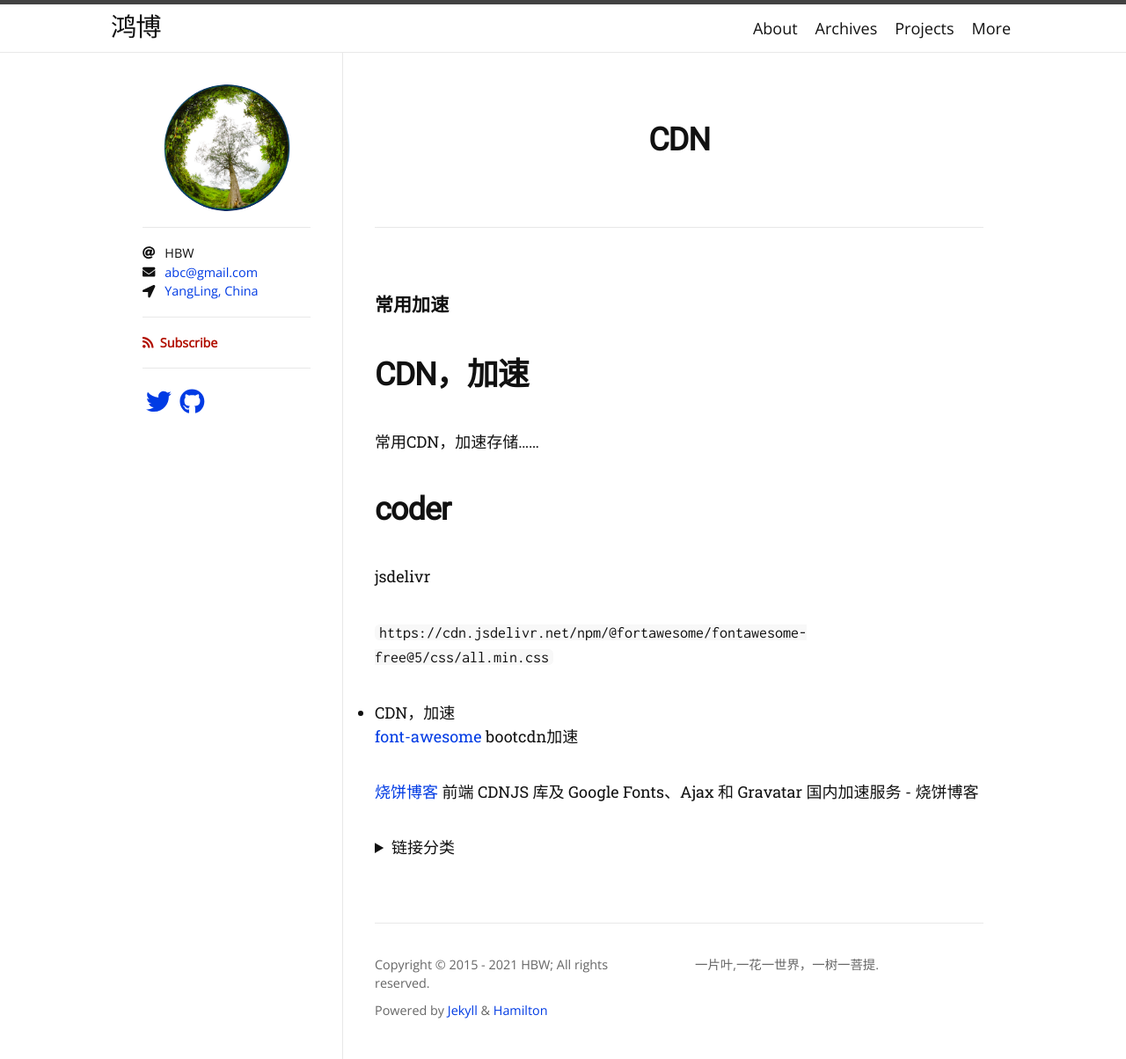
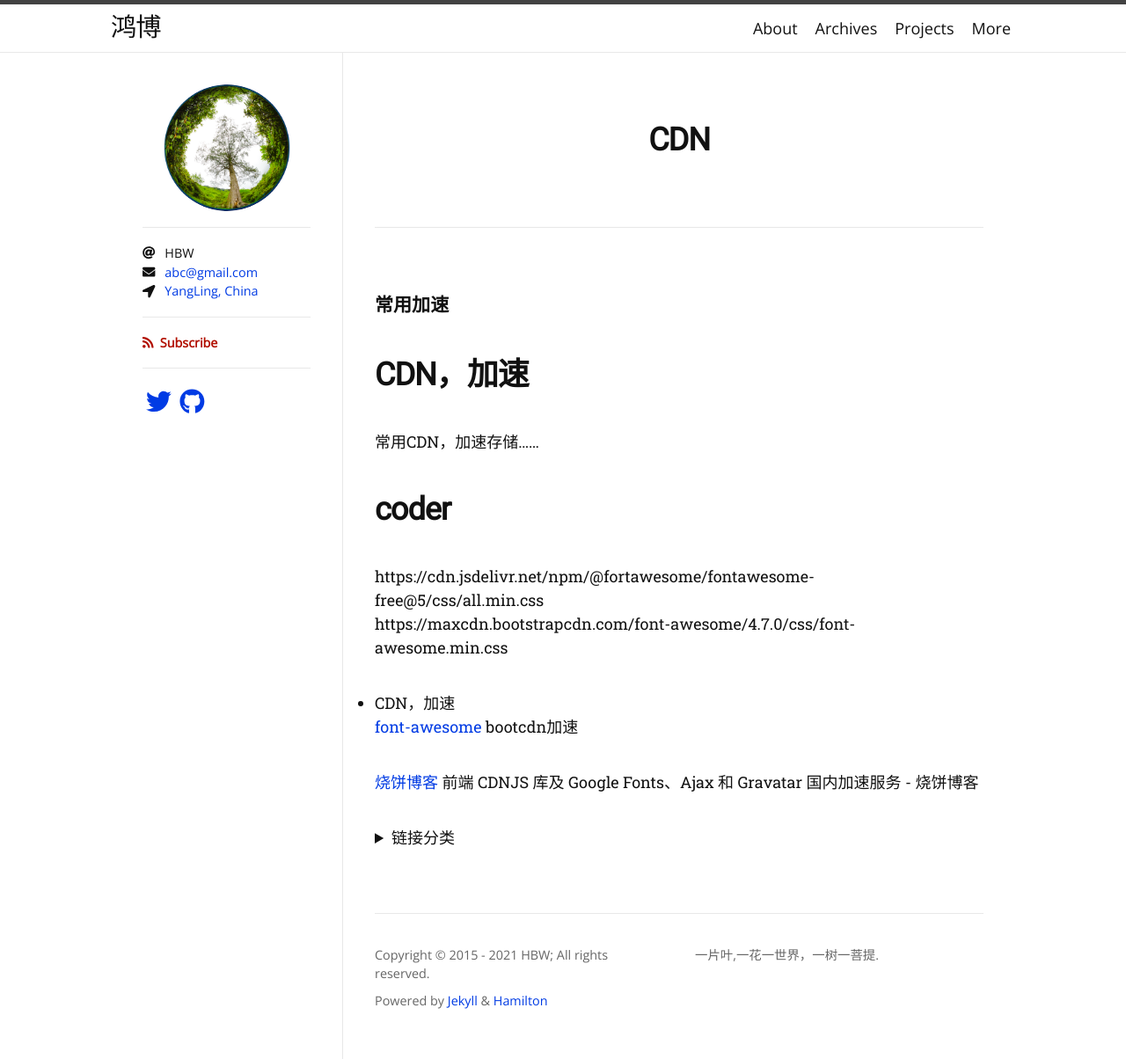
Before and after one commit to YiPianYe/hamilton, a Jekyll site: the page built from cdn.md, in a window 1280 px wide. Shown: the whole page at 88% size. Built offline with Jekyll 4.4.1, drawn with Linux system fonts in a browser that asks for light colours; some web fonts are replaced.

Commit message:
Update cdn.md

```diff
--- a/cdn.md
+++ b/cdn.md
@@ -13,11 +13,9 @@ permalink: /cdn/
 
 # coder
 
-jsdelivr
 
-`https://cdn.jsdelivr.net/npm/@fortawesome/fontawesome-free@5/css/all.min.css`
-
-
+https://cdn.jsdelivr.net/npm/@fortawesome/fontawesome-free@5/css/all.min.css
+https://maxcdn.bootstrapcdn.com/font-awesome/4.7.0/css/font-awesome.min.css
 
 <summary>CDN，加速</summary>
 
```
